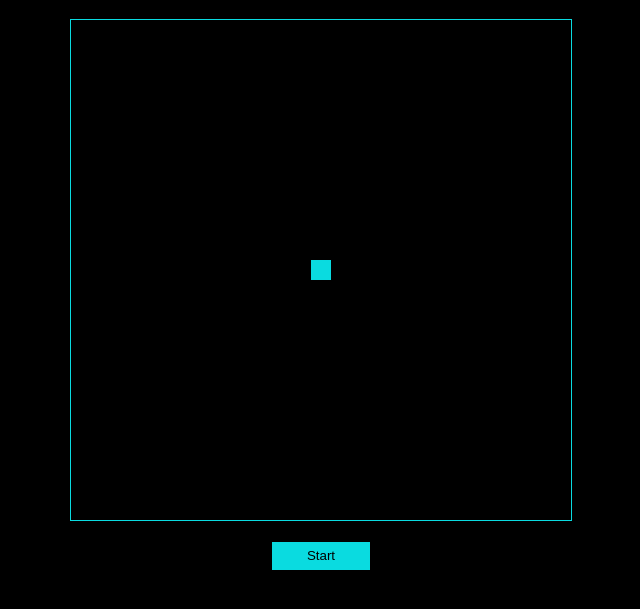
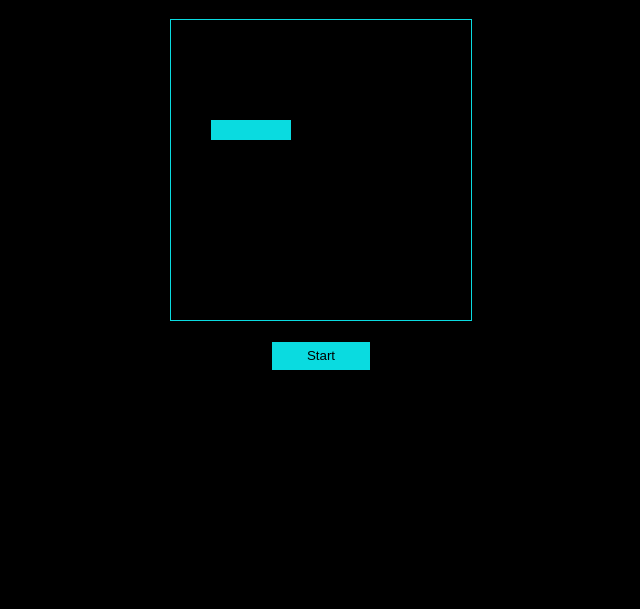
Before and after one commit to LucasRegalar/Snake, a plain HTML site: page index.html in a window 1280 px wide. Shown: the part 69-678 px from the top of the page, without its empty margins (319-959 px from the left). Drawn offline with Linux system fonts and the light colour scheme.

Commit message:
add snake elements follow the head feature

```diff
--- a/Snake.js
+++ b/Snake.js
@@ -2,6 +2,12 @@ export class Snake {
     constructor(xPosition, yPosition, length) {
         this.x = xPosition;
         this.y = yPosition;
+        this.positionArr = [
+            { x: xPosition - 60, y: yPosition },
+            { x: xPosition - 40, y: yPosition },
+            { x: xPosition - 20, y: yPosition },
+            { x: xPosition, y: yPosition }
+        ]
         this.dx = 20;
         this.dy = 0;
         this.length = length;
@@ -17,6 +23,8 @@ export class Snake {
         this.x = this.x + this.dx;
         this.y = this.y + this.dy;
 
+        this.positionArr.push({ x: this.x, y: this.y });
+
         if (
             this.x + this.width > canvas.width ||
             this.x < 0 ||
@@ -28,14 +36,13 @@ export class Snake {
     }
 
     draw(c) {
-        console.log('draw');
-        for (let i = 0; i < this.length; i++) {
-            c.fillRect(this.x /* - i * 20 */, this.y, this.width, this.width);
-        }
+        const snakeElements = this.positionArr.slice(this.positionArr.length - this.length);
+        snakeElements.forEach(position => {
+            c.fillRect(position.x, position.y, this.width, this.width);
+        });
     }
 
     turn(e) {
-        console.log(e.key)
         switch (e.key) {
             case 'ArrowUp':
                 this.dx = 0;
--- a/index.html
+++ b/index.html
@@ -10,7 +10,7 @@
 
 <body>
     <h1>Snake!!</h1>
-    <canvas id="canvas" width="500px" height="500px"></canvas>
+    <canvas id="canvas" width="300px" height="300px"></canvas>
     <button id="start">Start</button>
     <script type="module" src="script.js"></script>
 </body>
--- a/script.js
+++ b/script.js
@@ -1,15 +1,15 @@
 import { Snake } from "./Snake.js";
 
 const startBtn = document.getElementById('start');
-
 const canvas = document.getElementById('canvas')
 
+startBtn.addEventListener('click', (e) => {
+    start();
+})
+
 const c = canvas.getContext('2d');
-
 c.fillStyle = '#0adbe0'
-
-const snake = new Snake(240, 240, 1);
-
+const snake = new Snake(100, 100, 4);
 
 function animate() {
     snake.update();
@@ -21,12 +21,7 @@ function animate() {
 }
 
 function start() {
-    setInterval(animate, 1000);
+    setInterval(animate, 500);
 }
 
 snake.draw(c);
-
-
-startBtn.addEventListener('click', (e) => {
-    start();
-})
```
